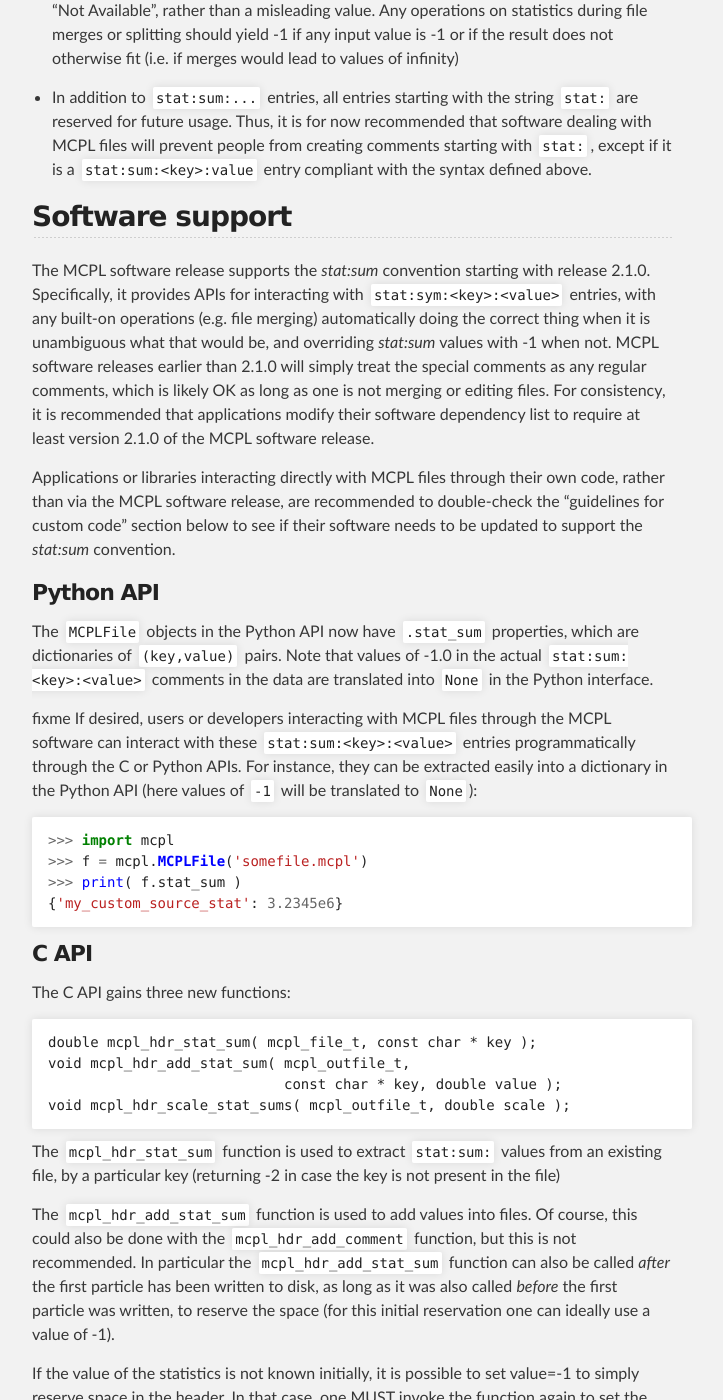
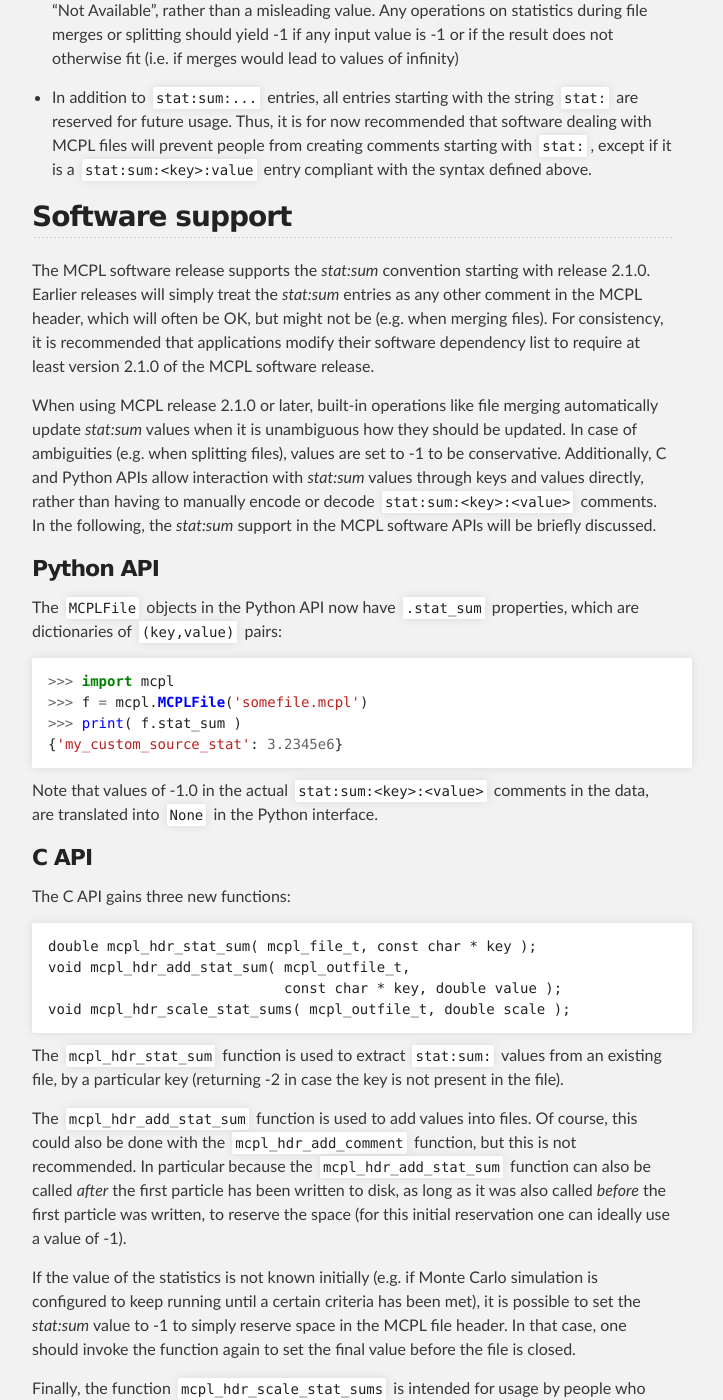
Before and after one commit to mctools/mcpl, a Jekyll site: the page built from format_statsum.md, in a window 1280 px wide and 1400 px high, scrolled down 2672 px. Shown: the whole window, without its empty margins (288-1011 px from the left). Built offline with Jekyll 4.4.1, drawn with Linux system fonts in a browser that asks for light colours; some of the changed text lies outside the part shown.

Commit message:
Work on new format and stat:sum page

````diff
--- a/format_statsum.md
+++ b/format_statsum.md
@@ -74,16 +74,13 @@ The syntax of the comments defining a statistics with both a key and a value is:
 
 ## Software support
 
-The MCPL software release supports the *stat:sum* convention starting with release 2.1.0. Specifically, it provides APIs for interacting with `stat:sym:<key>:<value>` entries, with any built-on operations (e.g. file merging) automatically doing the correct thing when it is unambiguous what that would be, and overriding *stat:sum* values with -1 when not. MCPL software releases earlier than 2.1.0 will simply treat the special comments as any regular comments, which is likely OK as long as one is not merging or editing files. For consistency, it is recommended that applications modify their software dependency list to require at least version 2.1.0 of the MCPL software release.
+The MCPL software release supports the *stat:sum* convention starting with release 2.1.0.  Earlier releases will simply treat the *stat:sum* entries as any other comment in the MCPL header, which will often be OK, but might not be (e.g. when merging files). For consistency, it is recommended that applications modify their software dependency list to require at least version 2.1.0 of the MCPL software release.
 
-
-Applications or libraries interacting directly with MCPL files through their own code, rather than via the MCPL software release, are recommended to double-check the "guidelines for custom code" section below to see if their software needs to be updated to support the *stat:sum* convention.
+When using MCPL release 2.1.0 or later, built-in operations like file merging automatically update *stat:sum* values when it is unambiguous how they should be updated. In case of ambiguities (e.g. when splitting files), values are set to -1 to be conservative. Additionally, C and Python APIs allow interaction with *stat:sum* values through keys and values directly, rather than having to manually encode or decode `stat:sum:<key>:<value>` comments. In the following, the *stat:sum* support in the MCPL software APIs will be briefly discussed.
 
 ### Python API
 
-The `MCPLFile` objects in the Python API now have `.stat_sum` properties, which are dictionaries of `(key,value)` pairs. Note that values of -1.0 in the actual `stat:sum:<key>:<value>` comments in the data are translated into `None` in the Python interface.
-
-fixme If desired, users or developers interacting with MCPL files through the MCPL software can interact with these `stat:sum:<key>:<value>` entries programmatically through the C or Python APIs. For instance, they can be extracted easily into a dictionary in the Python API (here values of `-1` will be translated to `None`):
+The `MCPLFile` objects in the Python API now have `.stat_sum` properties, which are dictionaries of `(key,value)` pairs:
 
 ```py
 >>> import mcpl
@@ -92,6 +89,7 @@ fixme If desired, users or developers interacting with MCPL files through the MC
 {'my_custom_source_stat': 3.2345e6}
 ```
 
+Note that values of -1.0 in the actual `stat:sum:<key>:<value>` comments in the data, are translated into `None` in the Python interface.
 
 ### C API
 
@@ -104,13 +102,13 @@ void mcpl_hdr_add_stat_sum( mcpl_outfile_t,
 void mcpl_hdr_scale_stat_sums( mcpl_outfile_t, double scale );
 ```
 
-The `mcpl_hdr_stat_sum` function is used to extract `stat:sum:` values from an existing file, by a particular key (returning -2 in case the key is not present in the file)
+The `mcpl_hdr_stat_sum` function is used to extract `stat:sum:` values from an existing file, by a particular key (returning -2 in case the key is not present in the file).
 
-The `mcpl_hdr_add_stat_sum` function is used to add values into files. Of course, this could also be done with the `mcpl_hdr_add_comment` function, but this is not recommended. In particular the `mcpl_hdr_add_stat_sum` function can also be called *after* the first particle has been written to disk, as long as it was also called *before* the first particle was written, to reserve the space (for this initial reservation one can ideally use a value of -1).
+The `mcpl_hdr_add_stat_sum` function is used to add values into files. Of course, this could also be done with the `mcpl_hdr_add_comment` function, but this is not recommended. In particular because the `mcpl_hdr_add_stat_sum` function can also be called *after* the first particle has been written to disk, as long as it was also called *before* the first particle was written, to reserve the space (for this initial reservation one can ideally use a value of -1).
 
-If the value of the statistics is not known initially, it is possible to set value=-1 to simply reserve space in the header. In that case, one MUST invoke the function again to set the final value before the file is closed.  Keys must be at most 64 chars long and not contain colons (:).  In case custom code is used to truncate particle lists, this function should also be used to modify the statistics of such files.
+If the value of the statistics is not known initially (e.g. if Monte Carlo simulation is configured to keep running until a certain criteria has been met), it is possible to set the *stat:sum* value to -1 to simply reserve space in the MCPL file header. In that case, one should invoke the function again to set the final value before the file is closed.
 
-Finally, the function `mcpl_hdr_scale_stat_sums` is intended by usage for people who might be implementing custom editing, filtering or splitting of files via the C API (normally in conjunction with the `mcpl_transfer_metadata` function). If simply filtering based upon particle properties (i.e. picking only certain particle types or energies), this is typically not needed. But if somehow splitting a file or otherwise selecting particles based on their position in the file (e.g. if producing a file containing the first N particles of another file), the *stat:sum* values in the new file should probably be reduced somehow, and this can be done with the `mcpl_hdr_scale_stat_sums` function. If in doubt, invoking `mcpl_hdr_scale_stat_sums` with a value of -1 ensures that the output file will at least not contain any misleading numbers.
+Finally, the function `mcpl_hdr_scale_stat_sums` is intended for usage by people who might be implementing custom editing, filtering or splitting of files via the C API (normally in conjunction with the `mcpl_transfer_metadata` function). If simply filtering based upon particle properties (i.e. picking only certain particle types or energies), this is typically not needed. But if somehow splitting a file or otherwise selecting particles based on their position in the file (e.g. if producing a file containing the first N particles of another file), the *stat:sum* values in the new file should probably be reduced somehow, and this can be done with the `mcpl_hdr_scale_stat_sums` function. If in doubt, invoking `mcpl_hdr_scale_stat_sums` with a value of -1 ensures that the output file will at least not contain any misleading numbers.
 
 ### Command-line API
 
````
